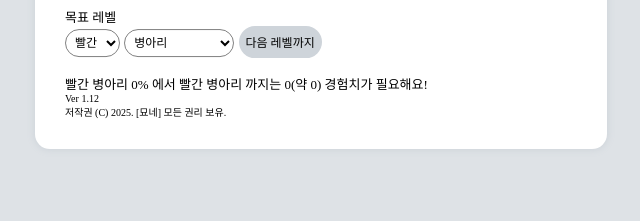
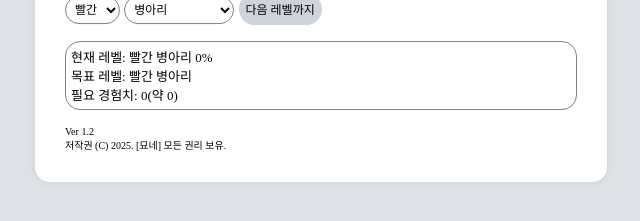
Before and after one commit to Saeharae/Saeharae.github.io, a plain HTML site: page index.html in a window 1280 px wide. Shown: the part 415-636 px from the top of the page, without its empty margins (319-959 px from the left). Drawn offline with Linux system fonts and the light colour scheme; a web font is replaced by a local one.

Commit message:
Add files via upload

```diff
--- a/index.html
+++ b/index.html
@@ -80,7 +80,8 @@
             </div>
             <br>
             <div id="requiredExperience"></div>
-            <div style="font-size: 10px;">Ver 1.12</div>
+            <br>
+            <div style="font-size: 10px;">Ver 1.2</div>
             <div style="font-size: 10px;">저작권 (C) 2025. [묘네] 모든 권리 보유.</div>
         </div>
     </div>
@@ -258,9 +259,9 @@
                 }
 
                 const expNeeded = calculateExpNeeded(curPos, selAPer, tarPos);
-                neededExpSpan.textContent = `${selAText} ${selALvlText} ${selAPer}% 에서 ${selBText} ${selBLvlText} 까지는 ${Number(expNeeded.toFixed(2)).toLocaleString()}(${koUnits(expNeeded)}) 경험치가 필요해요!`;
+                neededExpSpan.textContent = `현재 레벨: ${selAText} ${selALvlText} ${selAPer}%\n목표 레벨: ${selBText} ${selBLvlText}\n필요 경험치: ${Number(expNeeded.toFixed(2)).toLocaleString()}(${koUnits(expNeeded)})`;
             }
-            neededExpSpan.textContent = `${selAText} ${selALvlText} ${selAPer}% 에서 ${selBText} ${selBLvlText} 까지는 ${Number(expNeeded.toFixed(2)).toLocaleString()}(${koUnits(expNeeded)}) 경험치가 필요해요!`;
+            neededExpSpan.textContent = `현재 레벨: ${selAText} ${selALvlText} ${selAPer}%\n목표 레벨: ${selBText} ${selBLvlText}\n필요 경험치: ${Number(expNeeded.toFixed(2)).toLocaleString()}(${koUnits(expNeeded)})`;
         }
 
         sel_A_Color.addEventListener('change', updateExpNeeded);
@@ -271,6 +272,35 @@
         sel_B_Lvl.addEventListener('change', updateExpNeeded);
 
         updateExpNeeded();
+
+        //레벨 저장(제작 보류)
+        /* window.addEventListener('DOMContentLoaded', () => {
+    const input = document.getElementById('lvlPer');
+    const selA = document.getElementById('selA');
+    const selB = document.getElementById('selB');
+
+    function updateData(key, value) {
+        const saved = JSON.parse(localStorage.getItem('formState')) || {};
+        saved[key] = value;
+        localStorage.setItem('formState', JSON.stringify(saved));
+        console.log('저장됨:', saved);
+    }
+
+    input.addEventListener('input', () => updateData('lvlPer', input.value));
+    selA.addEventListener('change', () => updateData('selA', selA.value));
+    selALvl.addEventListener('change', () => updateData('selALvl', selALvl.value));
+    selB.addEventListener('change', () => updateData('selB', selB.value));
+    selBLvl.addEventListener('change', () => updateData('selBLvl', selBLvl.value));
+
+    // 페이지 접속 시 복원
+    const saved = JSON.parse(localStorage.getItem('formState')) || {};
+    input.value = saved.lvlPer || '';
+    selA.value = saved.selA || '';
+    selALvl.value = saved.selALvl || '';
+    selB.value = saved.selB || '';
+    selBLvl.value = saved.selBLvl || '';
+        });
+        */
 
     </script>
     <style>
@@ -364,6 +394,13 @@
             font-size: 13px;
         }
 
+        #requiredExperience {
+            white-space: pre-wrap;
+            border: 1px gray solid;
+            border-radius: 15px;
+            padding: 5px;
+        }
+
         .cul {
             margin-top: 10px;
             font-size: 17px;
```
